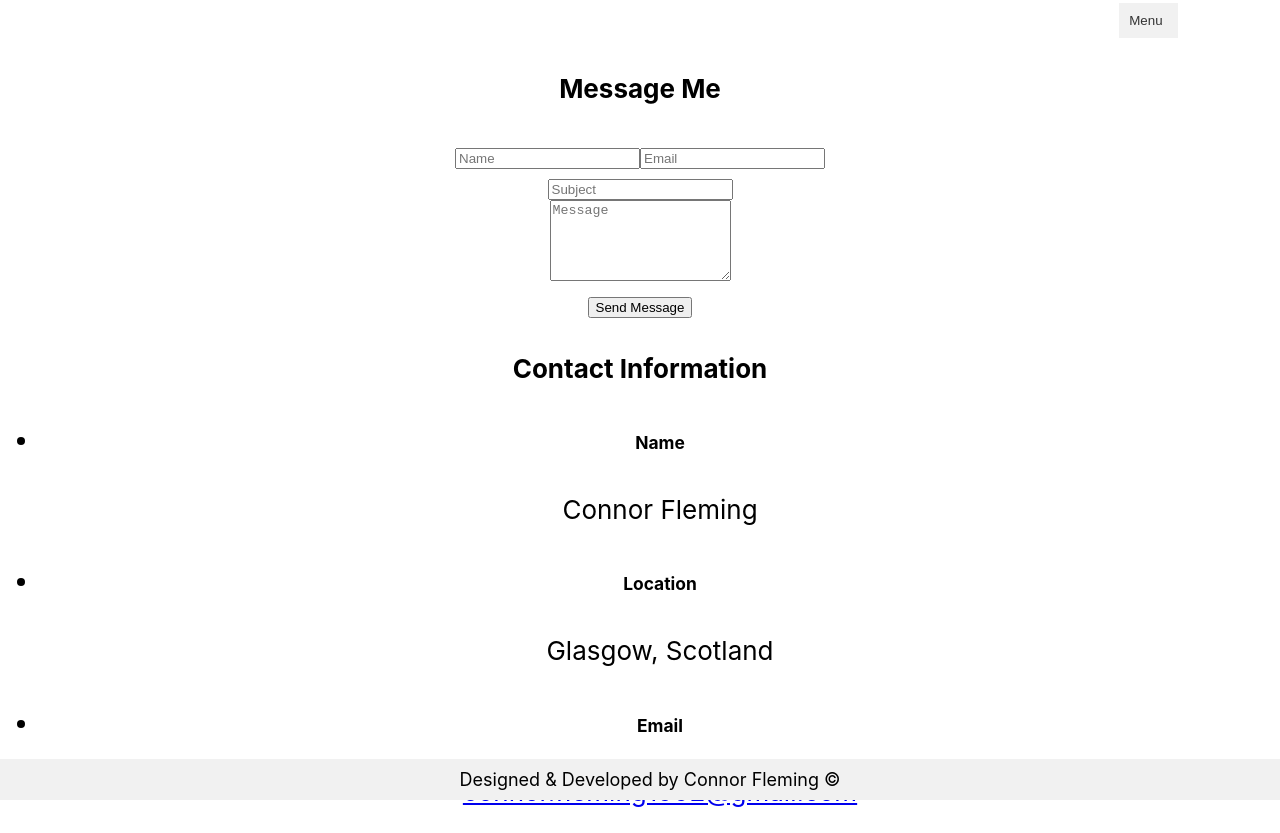
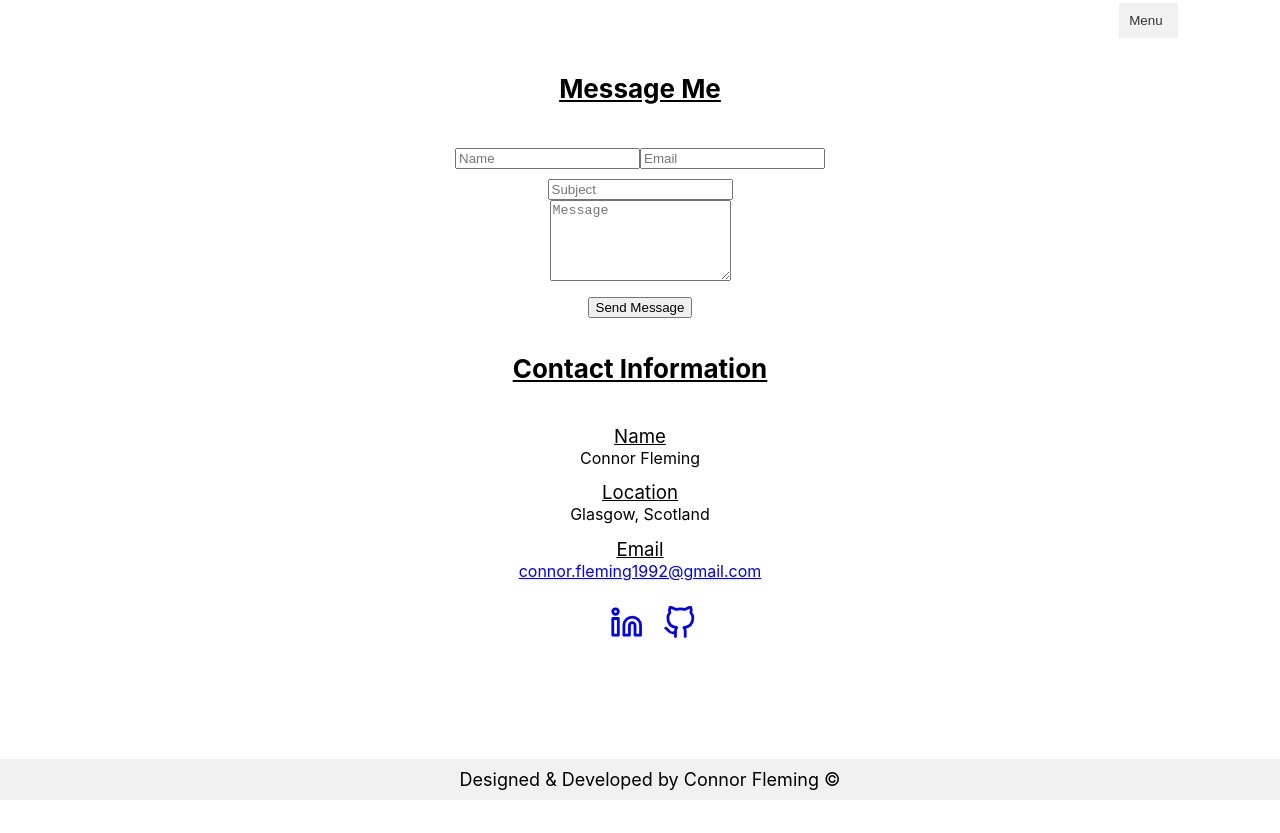
Before and after one commit to Jarnbjorn92/cf-portfolio, a React (Create React App) app: page /contact in a window 1280 px wide. After the commit the page ends 800 px from the top, so only its background shows below. Built offline with nearby package versions, Linux system fonts and the light colour scheme.

Commit message:
styling and animation changes. Email set up on contact page

```diff
--- a/src/components/ContactPage.css
+++ b/src/components/ContactPage.css
@@ -1,3 +1,20 @@
-.span {
-    list-style: none;
+.personalContactInfo {
+    font-size: 12pt;
+    padding: 5pt;
 }
+
+.infoType {
+    font-size: 14pt;
+    text-decoration: underline;
+}
+
+.contentTitle {
+    text-decoration: underline;
+}
+
+.socials {
+    padding: 10pt;
+}
+
+.contactInfo {
+}
--- a/src/components/ContactPage.js
+++ b/src/components/ContactPage.js
@@ -2,6 +2,7 @@ import React, {useState} from 'react';
 import { motion } from 'framer-motion';
 import { useInView } from 'react-intersection-observer';
 import NavBar from '../NavBar';
+import SocialLinks from './SocialLinks';
 import './ContactPage.css';
 
 const ContactPage = ({personalDetails}) => {
@@ -18,7 +19,7 @@ const ContactPage = ({personalDetails}) => {
         email: "",
         subject: "",
         message: "",
-        access_key: "",
+        access_key: "534eb692-031e-4304-9b5e-f7c757958921",
     });
 
     const handleChange = (event) => {
@@ -73,7 +74,7 @@ const ContactPage = ({personalDetails}) => {
         >
 
         <h4 className="contentTitle">Message Me</h4>
-        <div className="col-12 col-md-6 formGroup" style={{ display: "inline-block" }}>
+        <div className="formGroup" style={{ display: "inline-block" }}>
         <input
             type="text"
             className="formControl"
@@ -85,7 +86,7 @@ const ContactPage = ({personalDetails}) => {
             required
         />
         </div>
-        <div className="col-12 col-md-6 formGroup" style={{ display: "inline-block" }}>
+        <div className="formGroup" style={{ display: "inline-block" }}>
         <input
             type="email"
             className="formControl"
@@ -134,43 +135,32 @@ const ContactPage = ({personalDetails}) => {
             transition={{ duration: 0.4, ease: "easeInOut" }}
         >
         <h4 className="contentTitle">Contact Information</h4>
-            <ul className="listInfo">
-                <li>
-                    <div className="personalContactInfo">
-                        <span className="infoIcon">
-                        <i className="icon fa-solid fa-user"></i>{" "}
-                        </span>
-                        <div className="mediaWrap">
-                        <h6 className="infoType">Name</h6>
-                        <span className="infoValue">{personalDetails.name}</span>
-                        </div>
-                    </div>
-                </li>
-                <li>
-                    <div className="personalContactInfo">
-                        <span className="infoIcon">
-                        <i className="icon fa-solid fa-location-pin "></i>{" "}
-                        </span>
-                        <div className="mediaWrap">
-                        <h6 className="infoType">Location</h6>
-                        <span className="infoValue">{personalDetails.location}</span>
-                        </div>
-                    </div>
-                </li>
-                <li>
-                    <div className="personalContactInfo">
-                        <span className="infoIcon">
-                            <i className="icon fa-solid fa-envelope "></i>{" "}
-                        </span>
-                        <div className="mediaWrap">
-                        <h6 className="infoType">Email</h6>
-                        <span className="infoValue">
-                            <a href={`mailto:${personalDetails.email}`}>{personalDetails.email}</a>
-                        </span>
-                    </div>
-                </div>
-            </li>
-            </ul>
+            <div className="personalContactInfo">
+                <div className="infoType">Name</div>
+                {personalDetails.name}
+            </div>
+
+            <div className="personalContactInfo">
+                <div className="infoType">Location</div>
+                {personalDetails.location}
+            </div>
+
+            <div className="personalContactInfo">
+                <div className="infoType">Email</div>
+                <a href={`mailto:${personalDetails.email}`}>{personalDetails.email}</a>
+            </div>
+
+        </motion.div>
+
+        <motion.div
+        action=""
+        ref={ref}
+        className="socials"
+        initial={{ x: "-10vw", opacity: 0 }}
+        animate={inView ? { x: 0, opacity: 1 } : { x: "-10vw", opacity: 0 }}
+        transition={{ duration: 0.4, ease: "easeInOut" }}
+        >
+        <SocialLinks/>
         </motion.div>
         </>
     )
--- a/src/components/LandingPage.js
+++ b/src/components/LandingPage.js
@@ -1,21 +1,41 @@
 import React from 'react';
 import SocialLinks from './SocialLinks';
 import { Link } from 'react-router-dom';
+import { motion } from 'framer-motion';
+import { useInView } from 'react-intersection-observer';
 
 const LandingPage = ({personalDetails}) => {
+
+    const [ref, inView] = useInView({
+        threshold: 0,
+        triggerOnce: true,
+    });
 
 
     return (
 
-        <div className='landing-container'>
-            <h1>{personalDetails.name}</h1>
-            <h3>{personalDetails.statement}</h3>
-            <Link to='/about'>
-                <button>Enter</button>
-            </Link>
-            <SocialLinks/>
+        <>
+        <motion.div
+        className="contactInfo"
+        ref={ref}
+        initial={{ x: "30vw", opacity: 0 }}
+        animate={inView ? { x: 0, opacity: 1 } : { x: "10vw", opacity: 0 }}
+        transition={{ duration: 0.5, ease: "easeInOut" }}>
+
+        <div className='landing-container' style={{ display: 'flex', justifyContent: 'center', alignItems: 'center', height: '100vh' }}>
+            <div style={{ textAlign: 'center' }}>
+                <h1>{personalDetails.name}</h1>
+                <h3>{personalDetails.statement}</h3>
+                <Link to='/about'>
+                    <button>Enter</button>
+                </Link>
+            </div>
         </div>
+        </motion.div>
 
+        <SocialLinks/>
+
+        </>
     );
 };
 
```
Also changed, not shown: src/App.css (line endings or trailing spaces).
